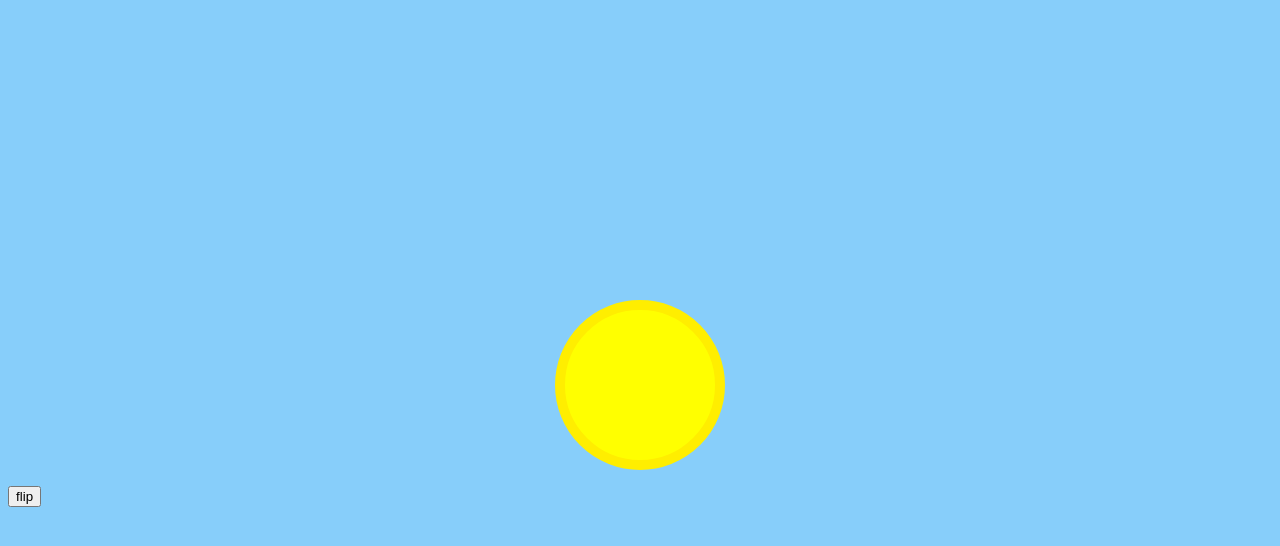
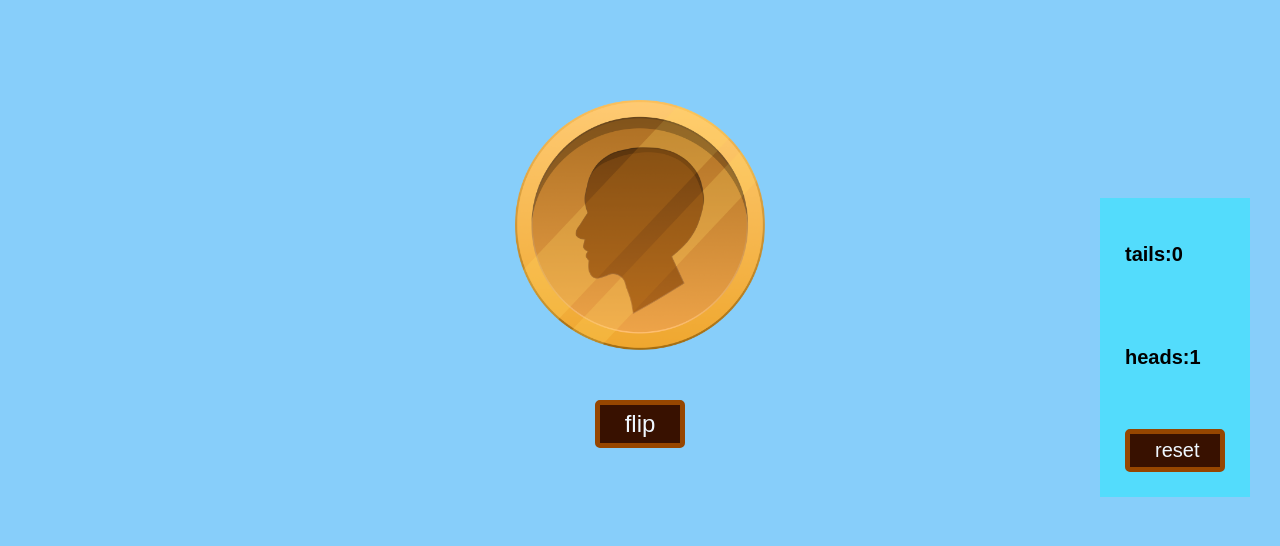
Before and after one commit to ChristianvanMiddelaar/coin-flip, a plain HTML site: page index.html in a window 1280 px wide. Both pictures are taken after a click on the button "flip". Drawn offline with Linux system fonts and the light colour scheme.

Commit message:
thx levi voor de coin art de rest is door mij gemaakt

```diff
--- a/index.html
+++ b/index.html
@@ -7,17 +7,22 @@
     <meta name="viewport" content="width=device-width, initial-scale=1.0">
     <title>Document</title>
 </head>
-<script src="">
-</script>
 
 <body>
-    <div class="coin">
-        <div class="side">
-        </div>
+    <div id="coin">
+        <!-- thx Levi -->
+        <img id="tails" src="BigCoinTailsSide.png" alt="tails">
+        <img id="heads" src="BigCoinHeadSide.png" alt="heads">
     </div>
-    <p><button type="button" onclick="">flip</button></p>
-    <div class="tally">
+    <button class="flipbutton" onclick="flip()">flip</button>
     </div>
+    <div id="talycontainer">
+        <p>tails:<span id="talytails">0</span></p>
+        <p>heads:<span id="talyheads">0</span></p>
+        <button class="resetbutton" onclick="reset()">reset</button>
+    </div>
+    <script src="index.js">
+    </script>
 </body>
 
 </html>
--- /dev/null
+++ b/index.js
@@ -0,0 +1,36 @@
+let rotation = 0;
+let HeadsCount = 0;
+let tailsCount = 0;
+
+function flip() {
+    let coin = Math.floor(Math.random() * 2);
+    let coindiv = document.getElementById("coin");
+
+    rotation += 1800;
+
+    if (coin == 1) {
+        console.log("Heads");
+        if (rotation % 360 !== 0) rotation += 180;
+    } else {
+        console.log("tails");
+        if (rotation % 360 === 0) rotation += 180;
+    }
+    coindiv.style.transform = `rotateY(${rotation}deg)`;
+
+    setTimeout(function () {
+        if (coin == 1) {
+            HeadsCount++;
+            document.getElementById("talyheads").innerHTML = HeadsCount;
+        } else {
+            tailsCount++;
+            document.getElementById("talytails").innerHTML = tailsCount;
+        }
+    }, 1500);
+}
+
+function reset() {
+    HeadsCount = 0;
+    tailsCount = 0;
+    document.getElementById("talyheads").textContent = HeadsCount;
+    document.getElementById("talytails").textContent = tailsCount;
+}
--- a/style.css
+++ b/style.css
@@ -1,22 +1,71 @@
-body{
+body {
     font-family: Arial, Helvetica, sans-serif;
     background-color: lightskyblue;
 }
 
-.coin{
+#coin {
+    display: flex;
+    justify-content: center;
+
+    margin: 100px;
+    transition: 1.5s cubic-bezier(0, -0.01, 0, 1.46);
+    transform-style: preserve-3d;
+    transform-origin: center center;
+}
+
+#heads {
+    position: absolute;
+    backface-visibility: hidden;
+
+    width: 250px;
+    height: 250px;
+}
+
+#tails {
+    position: absolute;
+    backface-visibility: hidden;
+
+    width: 250px;
+    height: 250px;
+    transform: rotateY(180deg);
+}
+
+.flipbutton {
     display: flex;
     justify-self: center;
-    justify-content: center;
-    background-color: yellow;
+    color: aliceblue;
+    background-color: rgb(56, 17, 0);
 
-    border: 10px solid rgb(255, 238, 0);
+    border: 5px solid rgb(150, 70, 0);
+    font-size: 1.5em;
     margin-top: 300px;
-    width: 150px;
-    height: 150px;
-    border-radius: 500000000px;
-    transition: 1.5s cubic-bezier(0,-0.01,0,1.46);
+    padding: 5px 25px;
+    border-radius: 5px;
 }
 
-.coin{
-    transform: rotateX(1440deg);
+.resetbutton {
+    display: flex;
+    justify-self: center;
+    color: aliceblue;
+    background-color: rgb(56, 17, 0);
+
+    border: 5px solid rgb(150, 70, 0);
+    font-size: 1em;
+    padding: 5px 25px;
+    border-radius: 5px;
 }
+
+#talycontainer {
+    display: flex;
+    flex-direction: column;
+    font-weight: bold;
+    position: absolute;
+
+    background-color: rgba(39, 233, 255, 0.537);
+    padding: 25px;
+    gap: 40px;
+    font-size: 20px;
+    margin-top: -250px;
+    left: 1100px;
+    max-width: 100px;
+}
```
Also changed, not shown: BigCoinHeadSide.png (added), BigCoinTailsSide.png (added).
